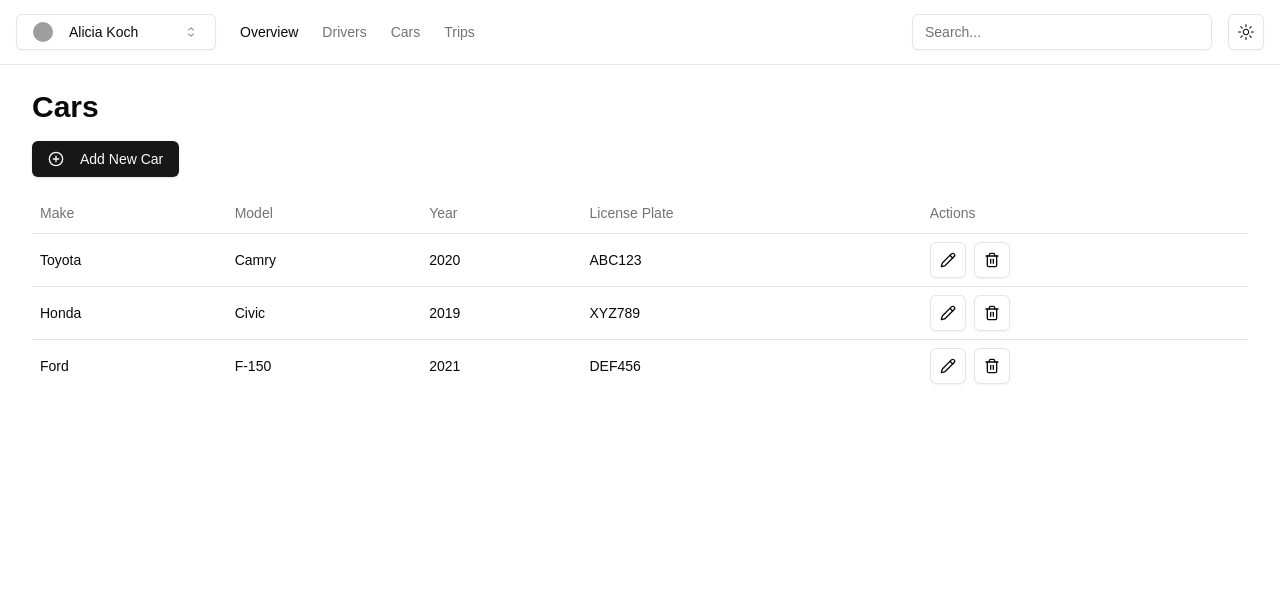
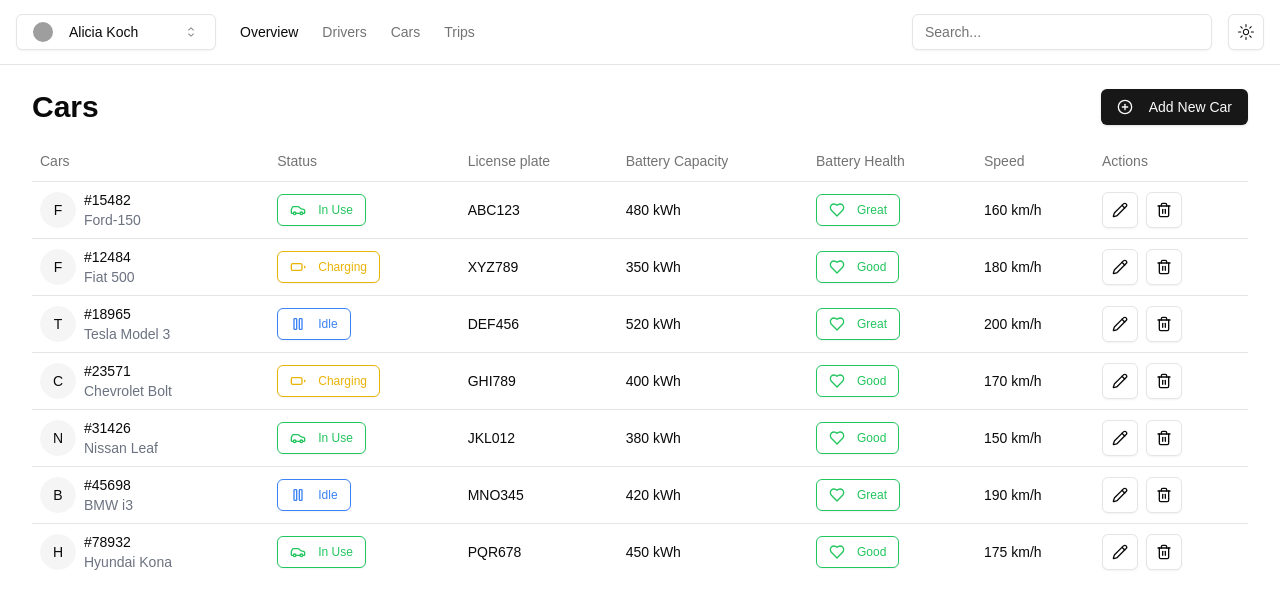
Before and after one commit to bila9630/Driving-Storage, a Next.js app: page /admin/cars in a window 1280 px wide. Shown: the top 608 px of the page. Built offline with nearby package versions, Linux system fonts and the light colour scheme; grey boxes are pictures that could not be loaded.

Commit message:
driver and cars page

```diff
--- a/src/app/admin/cars/page.tsx
+++ b/src/app/admin/cars/page.tsx
@@ -10,14 +10,18 @@
     TableHeader,
     TableRow,
 } from "@/components/ui/table"
-import { PlusCircle, Pencil, Trash2 } from 'lucide-react'
+import { PlusCircle, Pencil, Trash2, Car, Battery, Pause, Heart } from 'lucide-react'
+import { Avatar, AvatarFallback } from "@/components/ui/avatar"
+import { cn } from "@/lib/utils"
 
 interface Car {
-    id: number
-    make: string
+    id: string
     model: string
-    year: number
+    status: 'In Use' | 'Charging' | 'Idle'
     licensePlate: string
+    batteryCapacity: string
+    batteryHealth: 'Great' | 'Good'
+    speed: string
 }
 
 export default function CarsPage() {
@@ -28,9 +32,13 @@
         const fetchCars = async () => {
             // Replace this with actual API call
             const mockCars: Car[] = [
-                { id: 1, make: 'Toyota', model: 'Camry', year: 2020, licensePlate: 'ABC123' },
-                { id: 2, make: 'Honda', model: 'Civic', year: 2019, licensePlate: 'XYZ789' },
-                { id: 3, make: 'Ford', model: 'F-150', year: 2021, licensePlate: 'DEF456' },
+                { id: '15482', model: 'Ford-150', status: 'In Use', licensePlate: 'ABC123', batteryCapacity: '480 kWh', batteryHealth: 'Great', speed: '160 km/h' },
+                { id: '12484', model: 'Fiat 500', status: 'Charging', licensePlate: 'XYZ789', batteryCapacity: '350 kWh', batteryHealth: 'Good', speed: '180 km/h' },
+                { id: '18965', model: 'Tesla Model 3', status: 'Idle', licensePlate: 'DEF456', batteryCapacity: '520 kWh', batteryHealth: 'Great', speed: '200 km/h' },
+                { id: '23571', model: 'Chevrolet Bolt', status: 'Charging', licensePlate: 'GHI789', batteryCapacity: '400 kWh', batteryHealth: 'Good', speed: '170 km/h' },
+                { id: '31426', model: 'Nissan Leaf', status: 'In Use', licensePlate: 'JKL012', batteryCapacity: '380 kWh', batteryHealth: 'Good', speed: '150 km/h' },
+                { id: '45698', model: 'BMW i3', status: 'Idle', licensePlate: 'MNO345', batteryCapacity: '420 kWh', batteryHealth: 'Great', speed: '190 km/h' },
+                { id: '78932', model: 'Hyundai Kona', status: 'In Use', licensePlate: 'PQR678', batteryCapacity: '450 kWh', batteryHealth: 'Good', speed: '175 km/h' },
             ]
             setCars(mockCars)
         }
@@ -38,29 +46,100 @@
         fetchCars()
     }, [])
 
+    const getStatusIcon = (status: Car['status']) => {
+        switch (status) {
+            case 'In Use':
+                return <Car className="h-4 w-4 mr-1" />
+            case 'Charging':
+                return <Battery className="h-4 w-4 mr-1" />
+            case 'Idle':
+                return <Pause className="h-4 w-4 mr-1" />
+        }
+    }
+
+    const getStatusStyle = (status: Car['status']) => {
+        switch (status) {
+            case 'In Use':
+                return 'border-green-500 text-green-500'
+            case 'Charging':
+                return 'border-yellow-500 text-yellow-500'
+            case 'Idle':
+                return 'border-blue-500 text-blue-500'
+        }
+    }
+
+    const getBatteryHealthStyle = (health: Car['batteryHealth']) => {
+        switch (health) {
+            case 'Great':
+                return 'border-green-500 text-green-500'
+            case 'Good':
+                return 'border-green-500 text-green-500'
+        }
+    }
+
     return (
         <div className="flex-1 space-y-4 p-8 pt-6">
-            <h1 className="text-3xl font-bold">Cars</h1>
-            <Button>
-                <PlusCircle className="mr-2 h-4 w-4" /> Add New Car
-            </Button>
+            <div className="flex justify-between items-center">
+                <h1 className="text-3xl font-bold">Cars</h1>
+                <Button>
+                    <PlusCircle className="mr-2 h-4 w-4" /> Add New Car
+                </Button>
+            </div>
             <Table>
                 <TableHeader>
                     <TableRow>
-                        <TableHead>Make</TableHead>
-                        <TableHead>Model</TableHead>
-                        <TableHead>Year</TableHead>
-                        <TableHead>License Plate</TableHead>
+                        <TableHead>Cars</TableHead>
+                        <TableHead>Status</TableHead>
+                        <TableHead>License plate</TableHead>
+                        <TableHead>Battery Capacity</TableHead>
+                        <TableHead>Battery Health</TableHead>
+                        <TableHead>Speed</TableHead>
                         <TableHead>Actions</TableHead>
                     </TableRow>
                 </TableHeader>
                 <TableBody>
                     {cars.map((car) => (
                         <TableRow key={car.id}>
-                            <TableCell>{car.make}</TableCell>
-                            <TableCell>{car.model}</TableCell>
-                            <TableCell>{car.year}</TableCell>
+                            <TableCell>
+                                <div className="flex items-center">
+                                    <Avatar className="h-9 w-9 mr-2">
+                                        <AvatarFallback>{car.model[0]}</AvatarFallback>
+                                    </Avatar>
+                                    <div>
+                                        <div className="font-medium">#{car.id}</div>
+                                        <div className="text-sm text-gray-500">{car.model}</div>
+                                    </div>
+                                </div>
+                            </TableCell>
+                            <TableCell>
+                                <Button
+                                    variant="outline"
+                                    size="sm"
+                                    className={cn(
+                                        "border bg-background hover:bg-background",
+                                        getStatusStyle(car.status)
+                                    )}
+                                >
+                                    {getStatusIcon(car.status)}
+                                    {car.status}
+                                </Button>
+                            </TableCell>
                             <TableCell>{car.licensePlate}</TableCell>
+                            <TableCell>{car.batteryCapacity}</TableCell>
+                            <TableCell>
+                                <Button
+                                    variant="outline"
+                                    size="sm"
+                                    className={cn(
+                                        "border bg-background hover:bg-background",
+                                        getBatteryHealthStyle(car.batteryHealth)
+                                    )}
+                                >
+                                    <Heart className="h-4 w-4 mr-1" />
+                                    {car.batteryHealth}
+                                </Button>
+                            </TableCell>
+                            <TableCell>{car.speed}</TableCell>
                             <TableCell>
                                 <Button variant="outline" size="icon" className="mr-2">
                                     <Pencil className="h-4 w-4" />
--- a/src/app/admin/drivers/page.tsx
+++ b/src/app/admin/drivers/page.tsx
@@ -22,6 +22,7 @@
     location: string
     workingHours: string
     phoneNumber: string
+    email: string
     preferredDrivingTime: ('Morning' | 'Night')[]
 }
 
@@ -42,6 +43,7 @@
                     location: 'Frankfurt',
                     workingHours: '40 hours',
                     phoneNumber: '+491524578541',
+                    email: 'john.doe@example.com',
                     preferredDrivingTime: ['Morning', 'Night']
                 },
                 {
@@ -53,6 +55,7 @@
                     location: 'Berlin',
                     workingHours: '35 hours',
                     phoneNumber: '+491765432198',
+                    email: 'jane.smith@example.com',
                     preferredDrivingTime: ['Morning']
                 },
                 {
@@ -64,6 +67,7 @@
                     location: 'Munich',
                     workingHours: '38 hours',
                     phoneNumber: '+491234567890',
+                    email: 'mike.johnson@example.com',
                     preferredDrivingTime: ['Night']
                 },
                 {
@@ -75,6 +79,7 @@
                     location: 'Hamburg',
                     workingHours: '42 hours',
                     phoneNumber: '+499876543210',
+                    email: 'emily.brown@example.com',
                     preferredDrivingTime: ['Morning', 'Night']
                 },
                 {
@@ -86,6 +91,7 @@
                     location: 'Cologne',
                     workingHours: '37 hours',
                     phoneNumber: '+491357924680',
+                    email: 'alex.lee@example.com',
                     preferredDrivingTime: ['Morning']
                 }
             ]
@@ -122,6 +128,7 @@
                         <TableHead>Location</TableHead>
                         <TableHead>Working hours</TableHead>
                         <TableHead>Phone Number</TableHead>
+                        <TableHead>Email</TableHead>
                         <TableHead>Preferred Driving Time</TableHead>
                         <TableHead>Actions</TableHead>
                     </TableRow>
@@ -153,6 +160,7 @@
                             <TableCell>{driver.location}</TableCell>
                             <TableCell>{driver.workingHours}</TableCell>
                             <TableCell>{driver.phoneNumber}</TableCell>
+                            <TableCell>{driver.email}</TableCell>
                             <TableCell>
                                 <div className="flex space-x-2">
                                     {driver.preferredDrivingTime.includes('Morning') && (
--- a/src/app/page.tsx
+++ b/src/app/page.tsx
@@ -5,12 +5,15 @@
 
 export default function Home() {
   return (
-    <div className="flex flex-col items-center justify-center min-h-screen bg-gray-100">
-      <div className="text-center space-y-6">
-        <h1 className="text-4xl font-bold text-gray-800">Hello, World!</h1>
-        <p className="text-xl text-gray-600">Welcome to my Next.js application.</p>
-        <Button>Get Started</Button>
+    <div className="flex items-center justify-center min-h-screen">
+      <div className="text-center">
+        <h1 className="text-3xl font-bold mb-4">Welcome to our V2G app</h1>
+        <Link href="/admin/overview" passHref>
+          <Button>
+            Go to Admin Overview
+          </Button>
+        </Link>
       </div>
     </div>
-  );
+  )
 }
--- a/src/components/dashboard/recent-sales.tsx
+++ b/src/components/dashboard/recent-sales.tsx
@@ -10,36 +10,36 @@
             <div className="flex items-center">
                 <Avatar className="h-9 w-9">
                     <AvatarImage src="/avatars/01.png" alt="Avatar" />
-                    <AvatarFallback>OM</AvatarFallback>
+                    <AvatarFallback>JD</AvatarFallback>
                 </Avatar>
                 <div className="ml-4 space-y-1">
-                    <p className="text-sm font-medium leading-none">Olivia Martin</p>
+                    <p className="text-sm font-medium leading-none">John Doe</p>
                     <p className="text-sm text-muted-foreground">
-                        olivia.martin@email.com
+                        john.doe@example.com
                     </p>
                 </div>
                 <div className="ml-auto font-medium">+$4.00</div>
             </div>
             <div className="flex items-center">
-                <Avatar className="flex h-9 w-9 items-center justify-center space-y-0 border">
+                <Avatar className="h-9 w-9">
                     <AvatarImage src="/avatars/02.png" alt="Avatar" />
-                    <AvatarFallback>JL</AvatarFallback>
+                    <AvatarFallback>JS</AvatarFallback>
                 </Avatar>
                 <div className="ml-4 space-y-1">
-                    <p className="text-sm font-medium leading-none">Jackson Lee</p>
-                    <p className="text-sm text-muted-foreground">jackson.lee@email.com</p>
+                    <p className="text-sm font-medium leading-none">Jane Smith</p>
+                    <p className="text-sm text-muted-foreground">jane.smith@example.com</p>
                 </div>
                 <div className="ml-auto font-medium">+$6.00</div>
             </div>
             <div className="flex items-center">
                 <Avatar className="h-9 w-9">
                     <AvatarImage src="/avatars/03.png" alt="Avatar" />
-                    <AvatarFallback>IN</AvatarFallback>
+                    <AvatarFallback>MJ</AvatarFallback>
                 </Avatar>
                 <div className="ml-4 space-y-1">
-                    <p className="text-sm font-medium leading-none">Isabella Nguyen</p>
+                    <p className="text-sm font-medium leading-none">Mike Johnson</p>
                     <p className="text-sm text-muted-foreground">
-                        isabella.nguyen@email.com
+                        mike.johnson@example.com
                     </p>
                 </div>
                 <div className="ml-auto font-medium">+$16.00</div>
@@ -47,22 +47,22 @@
             <div className="flex items-center">
                 <Avatar className="h-9 w-9">
                     <AvatarImage src="/avatars/04.png" alt="Avatar" />
-                    <AvatarFallback>WK</AvatarFallback>
+                    <AvatarFallback>EB</AvatarFallback>
                 </Avatar>
                 <div className="ml-4 space-y-1">
-                    <p className="text-sm font-medium leading-none">William Kim</p>
-                    <p className="text-sm text-muted-foreground">will@email.com</p>
+                    <p className="text-sm font-medium leading-none">Emily Brown</p>
+                    <p className="text-sm text-muted-foreground">emily.brown@example.com</p>
                 </div>
                 <div className="ml-auto font-medium">+$5.00</div>
             </div>
             <div className="flex items-center">
                 <Avatar className="h-9 w-9">
                     <AvatarImage src="/avatars/05.png" alt="Avatar" />
-                    <AvatarFallback>SD</AvatarFallback>
+                    <AvatarFallback>AL</AvatarFallback>
                 </Avatar>
                 <div className="ml-4 space-y-1">
-                    <p className="text-sm font-medium leading-none">Sofia Davis</p>
-                    <p className="text-sm text-muted-foreground">sofia.davis@email.com</p>
+                    <p className="text-sm font-medium leading-none">Alex Lee</p>
+                    <p className="text-sm text-muted-foreground">alex.lee@example.com</p>
                 </div>
                 <div className="ml-auto font-medium">+$4.00</div>
             </div>
--- a/src/components/dashboard/team-switcher.tsx
+++ b/src/components/dashboard/team-switcher.tsx
@@ -49,7 +49,7 @@
 
 const groups = [
     {
-        label: "Personal Account",
+        label: "Admin",
         teams: [
             {
                 label: "Alicia Koch",
@@ -58,14 +58,14 @@
         ],
     },
     {
-        label: "Teams",
+        label: "Driver",
         teams: [
             {
-                label: "Acme Inc.",
+                label: "John Doe",
                 value: "acme-inc",
             },
             {
-                label: "Monsters Inc.",
+                label: "Jane Smith",
                 value: "monsters",
             },
         ],
```
